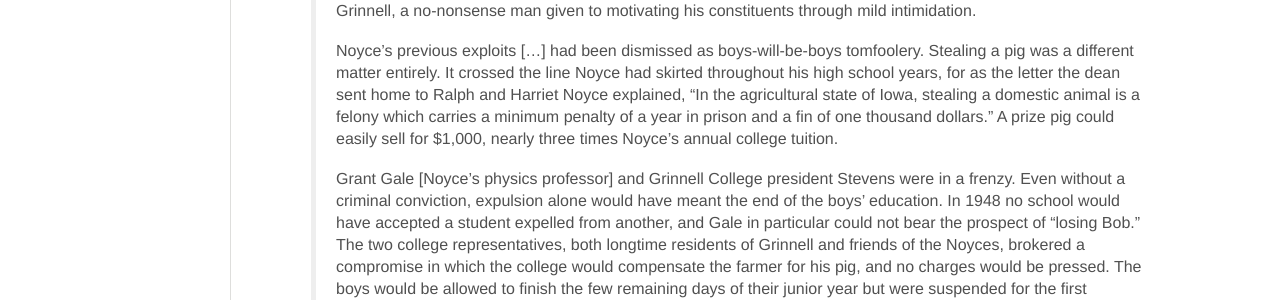
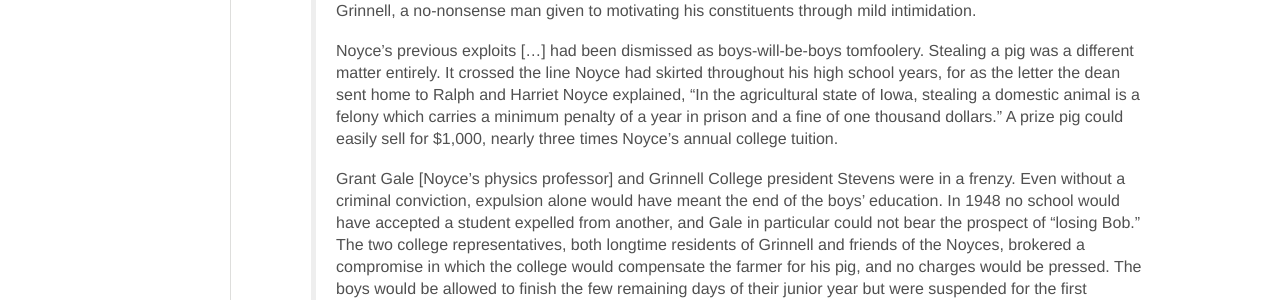
Before and after one commit to jdavis/jdavis.github.com, a Jekyll site: the page built from _posts/2016-06-20-iowa-pigs-microchips-and-founding-silicon-valley.md, in a window 1280 px wide. Shown: the part 931-1231 px from the top of the page. Built offline with Jekyll 4.4.1, drawn with Linux system fonts in a browser that asks for light colours; nearby versions of some CDN libraries; some web fonts are replaced.

Commit message:
Typo: fin -> fine

```diff
--- a/_posts/2016-06-20-iowa-pigs-microchips-and-founding-silicon-valley.md
+++ b/_posts/2016-06-20-iowa-pigs-microchips-and-founding-silicon-valley.md
@@ -65,7 +65,7 @@
 > line Noyce had skirted throughout his high school years, for as the letter the
 > dean sent home to Ralph and Harriet Noyce explained, "In the agricultural
 > state of Iowa, stealing a domestic animal is a felony which carries a minimum
-> penalty of a year in prison and a fin of one thousand dollars." A prize pig
+> penalty of a year in prison and a fine of one thousand dollars." A prize pig
 > could easily sell for $1,000, nearly three times Noyce's annual college
 > tuition.
 >
```
